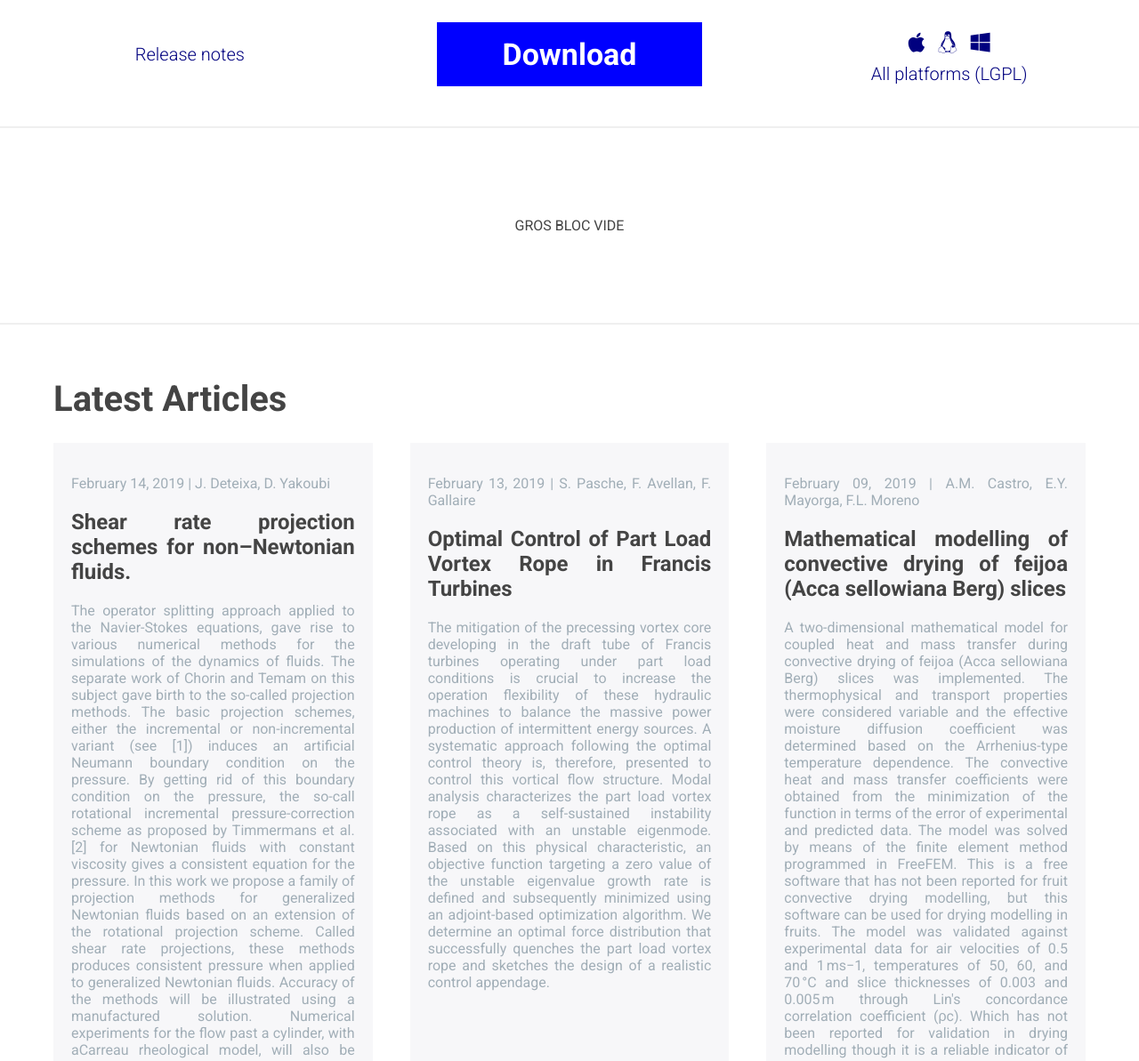
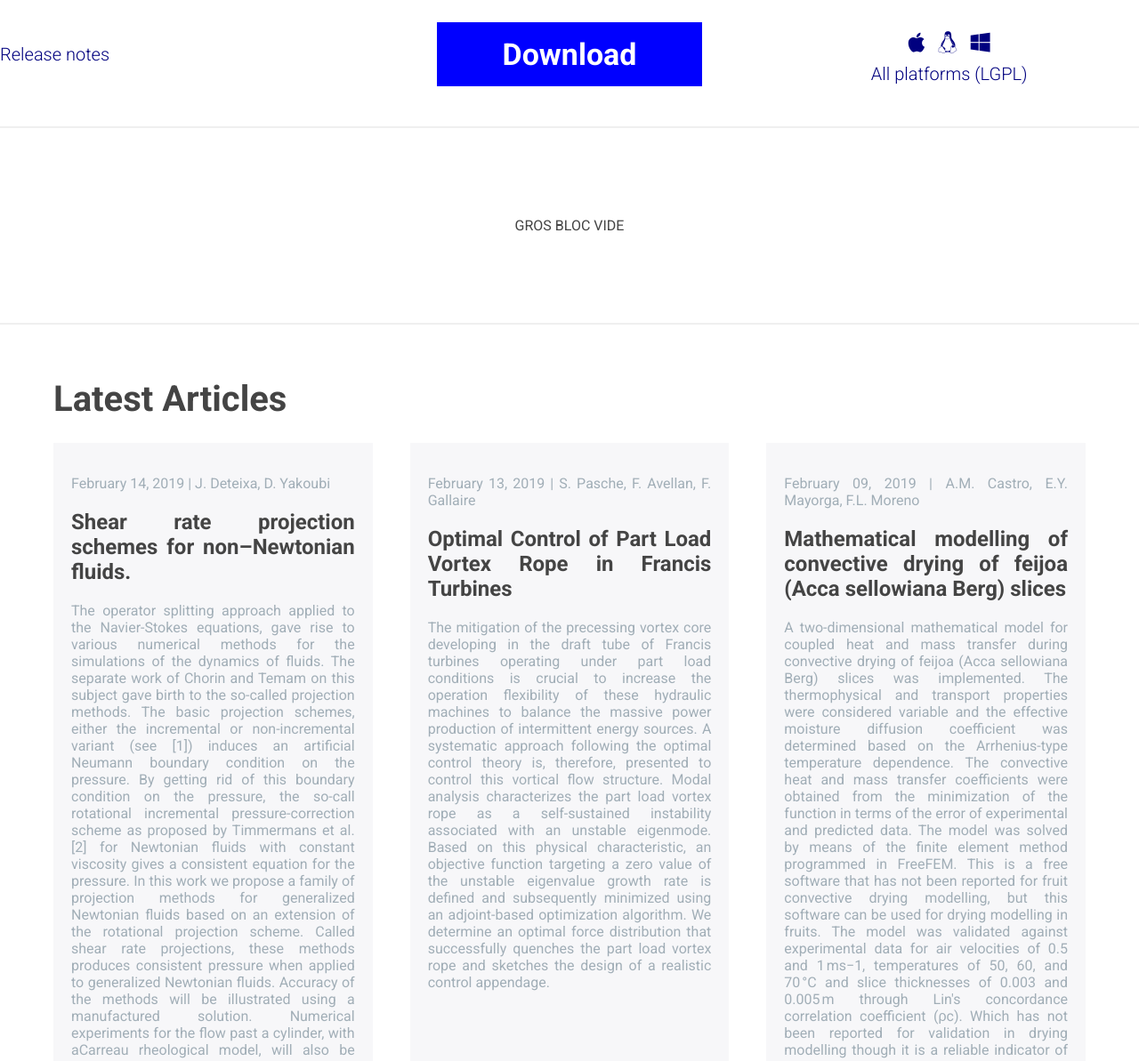
Before and after one commit to FreeFem/FreeFem-website2, a Jekyll site: the page built from index.md, in a window 1280 px wide and 1400 px high, scrolled down 516 px. Shown: the part 207-1400 px from the top of the window at 89% size. Built offline with Jekyll 4.4.1, drawn with Linux system fonts in a browser that asks for light colours; comment, search, counter and statistics services are not loaded.

Commit message:
fix release a link

```diff
--- a/css/style.css
+++ b/css/style.css
@@ -45,7 +45,6 @@ header {
     border-bottom: 0.125rem solid #EFEFEF;
     position: sticky;
   	top: 0;
-    z-index: 1;
 }
 
 header img {
@@ -147,6 +146,11 @@ aside {
 aside i {
     margin: 0.625rem 0.312rem;
     font-size: 1.56rem;
+}
+
+#release {
+    display: flex;
+    justify-content: normal;
 }
 
 #release strong {
```
